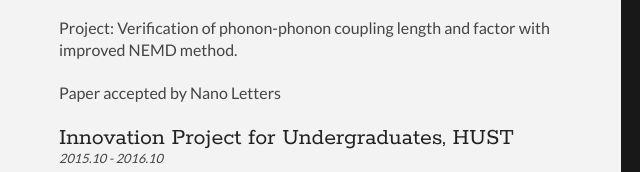
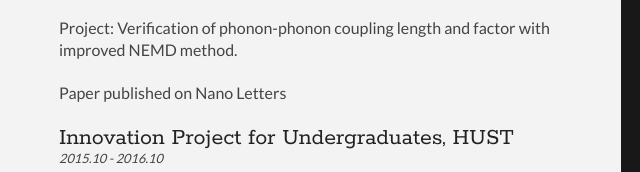
Before and after one commit to Ruiyang24/Ruiyang24.github.io, a plain HTML site: page index.html in a window 1280 px wide. Shown: the part 1128-1300 px from the top of the page, 419-1059 px from the left. Drawn offline with Linux system fonts and the light colour scheme.

Commit message:
Update index.html

```diff
--- a/index.html
+++ b/index.html
@@ -97,7 +97,7 @@
 					<p class="subDetails">2016.10 - 2017.06</p>
 					<p>Advisor: Prof. Nuo Yang, School of Energy and Power Engineering, Huazhong University of Science and Technology.</p>
 					<p>Project: Verification of phonon-phonon coupling length and factor with improved NEMD method. </p>
-					<p>Paper accepted by Nano Letters</p>
+					<p>Paper published on Nano Letters</p>
 				</article>
 				<article>
 					<h2>Innovation Project for Undergraduates, HUST</h2>
```
